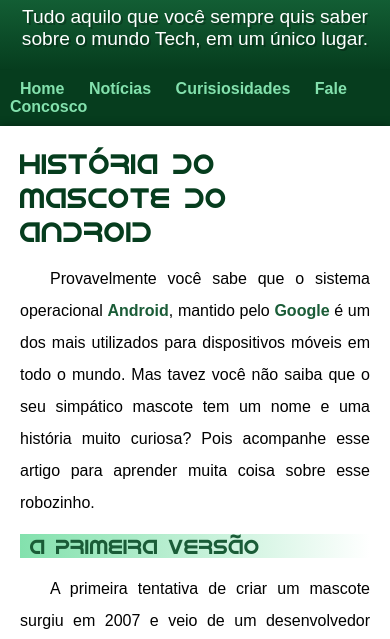
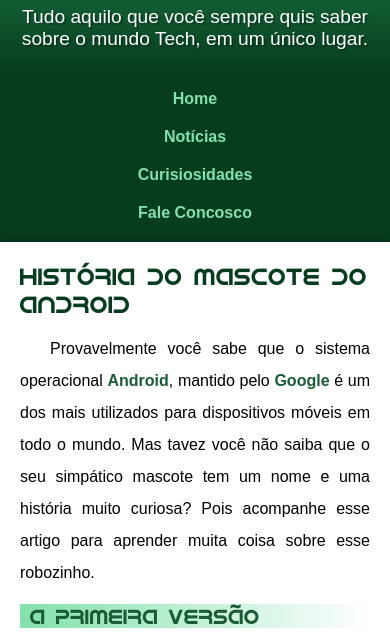
Before and after one commit to reuelsilva/projeto-android, a plain HTML site: page index.html in a window 390 px wide. Shown: the part 158-797 px from the top of the page. Drawn offline with Linux system fonts and the light colour scheme.

Commit message:
config de responsividade do nav

```diff
--- a/estilo/style.css
+++ b/estilo/style.css
@@ -207,8 +207,14 @@
     color: var(--cor1);
 }
 
-@media screen and (max-width: 360px) {
+@media screen and (max-width: 400px) {
     main > article > h1{
         font-size: 1.5rem;
     }
+
+    nav{
+        display: flex;
+        flex-direction: column;
+        align-items: center;
+    }
 }
```
